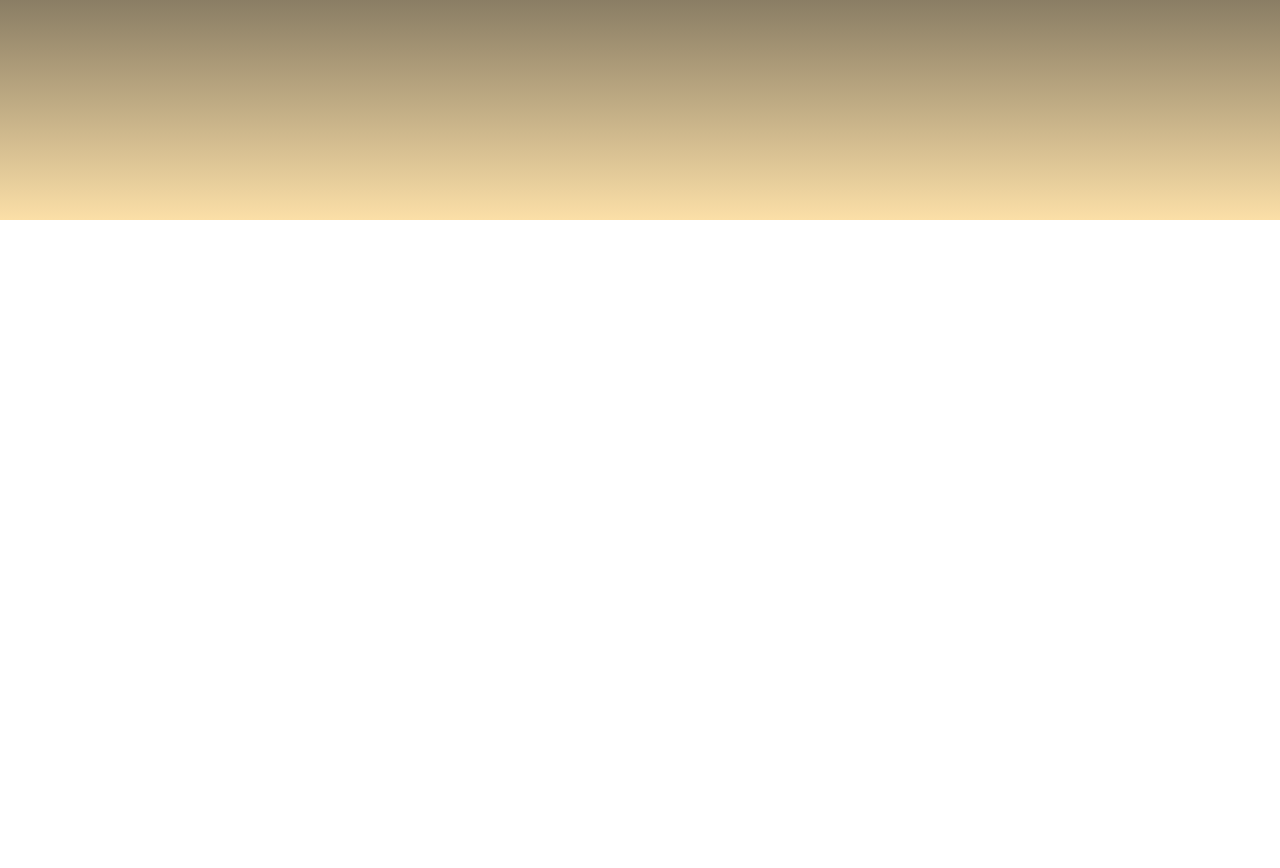
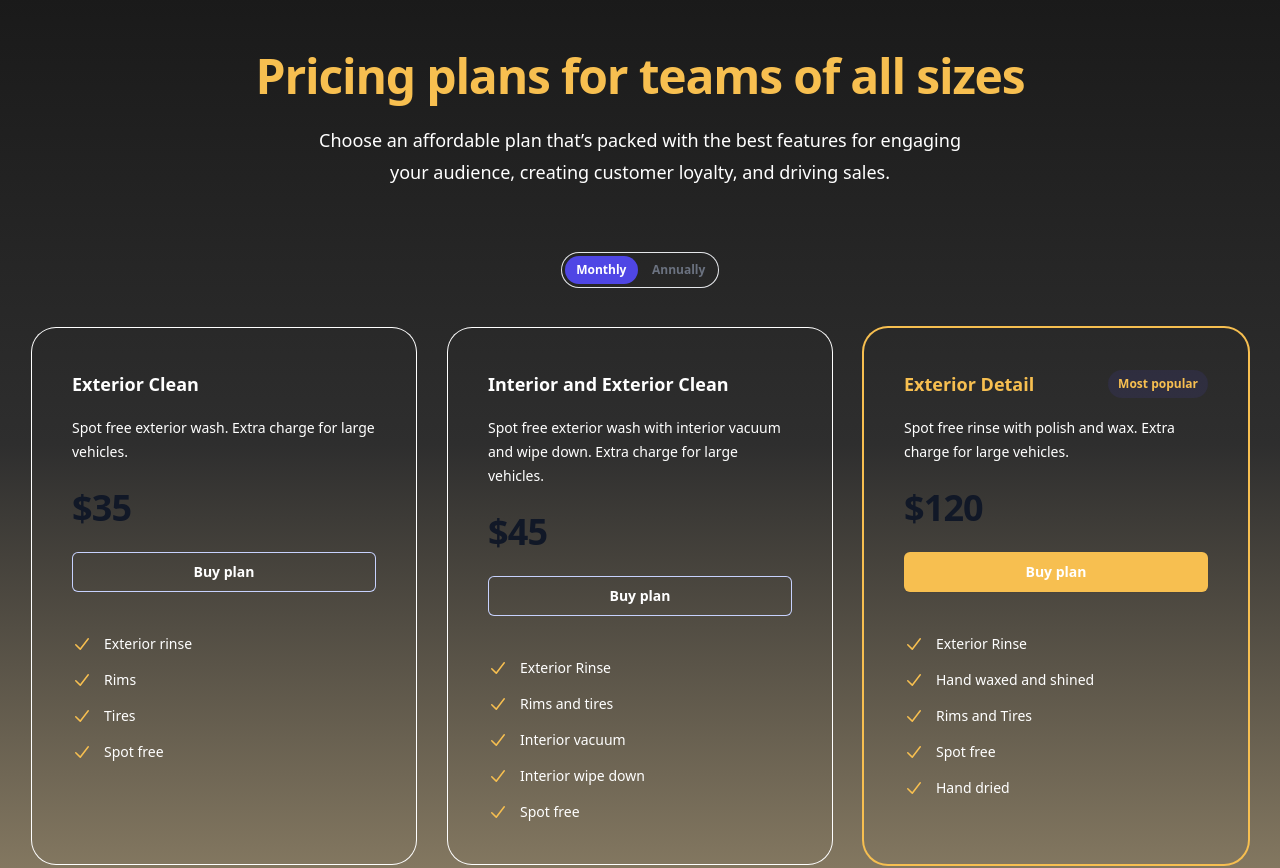
Before and after one commit to Kam-Mivehchi/oc-mobile-detail, a Next.js app: page / in a window 1280 px wide. Shown: the part 580-1448 px from the top of the page. Before the commit the page ends 800 px from the top, so only its background shows below. Built offline with nearby package versions, Linux system fonts and the light colour scheme.

Commit message:
added pricing options with descriptions

```diff
--- a/src/app/page.tsx
+++ b/src/app/page.tsx
@@ -1,9 +1,11 @@
 import Hero from '../components/hero'
+import Prices from '../components/prices'
 
 export default function Home() {
   return (
     <main className="max-w-[1280px] mx-auto">
       <Hero />
+      <Prices />
     </main>
   )
 }
--- a/src/components/hero.tsx
+++ b/src/components/hero.tsx
@@ -11,7 +11,7 @@
    return (
       <div className="  px-2 sm:px-6 lg:px-8 h-[70vh] flex flex-col items-center md:flex-row ">
          <div className="text-white flex-1 flex flex-col gap-4 text-center items-center md:text-left md:items-start">
-            <h1 className=" text-6xl md:text-8xl w-max font-bold text-accent">{content.hook}</h1>
+            <h1 className="text-6xl md:text-8xl w-max font-bold text-accent">{content.hook}</h1>
             <h2 className="md:text-5xl font-bold text-accent">{content.hook2}</h2>
             <p className="md:text-2xl leading-6">{content.details}</p>
             <button className='bg-accent px-6 py-2 text-xs font-medium  hover:text-white hover:shadow-accent/50 transition-all ease-in rounded-full  w-max shadow-xl shadow-accent/30 border-2 duration-200 '>
--- /dev/null
+++ b/src/components/prices.tsx
@@ -0,0 +1,182 @@
+"use client";
+import { useState } from 'react'
+import { RadioGroup } from '@headlessui/react'
+import { CheckIcon } from '@heroicons/react/20/solid'
+import * as React from 'react'
+
+const frequencies = [
+  { value: 'monthly', label: 'Monthly', priceSuffix: '/month' },
+  { value: 'annually', label: 'Annually', priceSuffix: '/year' },
+]
+const tiers = [
+  {
+    name: 'Exterior Clean',
+    id: 'tier-freelancer',
+    href: '#',
+    price: { monthly: '$35', annually: '$144' },
+    description: 'Spot free exterior wash. Extra charge for large vehicles.',
+    features: ['Exterior rinse', 'Rims', 'Tires', 'Spot free'],
+    mostPopular: false,
+  },
+  {
+    name: 'Interior and Exterior Clean',
+    id: 'tier-freelancer',
+    href: '#',
+    price: { monthly: '$45', annually: '$144' },
+    description: 'Spot free exterior wash with interior vacuum and wipe down. Extra charge for large vehicles.',
+    features: ['Exterior Rinse', 'Rims and tires', 'Interior vacuum', 'Interior wipe down', 'Spot free'],
+    mostPopular: false,
+  },
+  {
+    name: 'Exterior Detail',
+    id: 'tier-startup',
+    href: '#',
+    price: { monthly: '$120', annually: '$288' },
+    description: 'Spot free rinse with polish and wax. Extra charge for large vehicles.',
+    features: [
+      'Exterior Rinse',
+      'Hand waxed and shined',
+      'Rims and Tires',
+      'Spot free',
+      'Hand dried',
+    ],
+    mostPopular: true,
+  },
+  {
+    name: 'Interior Detail',
+    id: 'tier-startup',
+    href: '#',
+    price: { monthly: '$140', annually: '$288' },
+    description: 'Interior vacuum, wipe down, and shampoo. Extra charge for large vehicles.',
+    features: [
+      'Interior vacuum',
+      'Wipe down',
+      'Seat shampoo',
+      'Stain removal',
+      'Scent of your choice',
+    ],
+    mostPopular: false,
+  },
+  {
+    name: 'Interior and Exterior Detail',
+    id: 'tier-enterprise',
+    href: '#',
+    price: { monthly: '$250', annually: '$576' },
+    description: 'Spot free rinse with police and wax. Interior vacuum, wipe down, and shampoo. Extra charge for large vehicles.',
+    features: [
+      'Hand washed and waxed',
+      'Interior vacuum and wipe down',
+      'Seat shampoo',
+      'Rims and tires',
+      'Spot free rise and hand dry',
+      'Scent of your choice',
+    ],
+    mostPopular: false,
+  },
+]
+
+function classNames(...classes: string[]) {
+  return classes.filter(Boolean).join(' ');
+}
+
+export default function Pricing() {
+  const [frequency, setFrequency] = React.useState<Frequency>(frequencies[0])
+
+  type Frequency= {
+    value: string;
+    label: string;
+    priceSuffix: string;
+  }
+
+  return (
+    <div className="">
+      <div className="mx-auto max-w-7xl px-6 lg:px-8">
+        <div className="mx-auto max-w-4xl text-center">
+          <p className="mt-2 text-4xl font-bold tracking-tight text-accent sm:text-5xl">
+            Pricing plans for teams of&nbsp;all&nbsp;sizes
+          </p>
+        </div>
+        <p className="mx-auto mt-6 max-w-2xl text-center text-lg leading-8 text-white">
+          Choose an affordable plan that’s packed with the best features for engaging your audience, creating customer
+          loyalty, and driving sales.
+        </p>
+        <div className="mt-16 flex justify-center">
+          <RadioGroup
+            value={frequency}
+            onChange={setFrequency}
+            className="grid grid-cols-2 gap-x-1 rounded-full p-1 text-center text-xs font-semibold leading-5 ring-1 ring-inset ring-gray-200"
+          >
+            <RadioGroup.Label className="sr-only">Payment frequency</RadioGroup.Label>
+            {frequencies.map((option) => (
+              <RadioGroup.Option
+                key={option.value}
+                value={option}
+                className={({ checked }) =>
+                  classNames(
+                    checked ? 'bg-indigo-600 text-white' : 'text-gray-500',
+                    'cursor-pointer rounded-full px-2.5 py-1'
+                  )
+                }
+              >
+                <span>{option.label}</span>
+              </RadioGroup.Option>
+            ))}
+          </RadioGroup>
+        </div>
+        <div className="isolate mx-auto mt-10 grid max-w-md grid-cols-1 gap-8 lg:mx-0 lg:max-w-none lg:grid-cols-3">
+          {tiers.map((tier) => (
+            <div
+              key={tier.id}
+              className={classNames(
+                tier.mostPopular ? 'ring-2 ring-accent' : 'ring-1 ring-white',
+                'rounded-3xl p-8 xl:p-10'
+              )}
+            >
+              <div className="flex items-center justify-between gap-x-4">
+                <h3
+                  id={tier.id}
+                  className={classNames(
+                    tier.mostPopular ? 'text-accent' : 'text-white',
+                    'text-lg font-semibold leading-8'
+                  )}
+                >
+                  {tier.name}
+                </h3>
+                {tier.mostPopular ? (
+                  <p className="rounded-full bg-indigo-600/10 px-2.5 py-1 text-xs font-semibold leading-5 text-accent">
+                    Most popular
+                  </p>
+                ) : null}
+              </div>
+              <p className="mt-4 text-sm leading-6 text-white">{tier.description}</p>
+              <p className="mt-6 flex items-baseline gap-x-1">
+                {/* I had to add 'as keyof typeof tier.price. I am not sure why typescript needed this' */}
+                <span className="text-4xl font-bold tracking-tight text-gray-900">{tier.price[frequency.value as keyof typeof tier.price]}</span>
+              </p>
+              <a
+                href={tier.href}
+                aria-describedby={tier.id}
+                className={classNames(
+                  tier.mostPopular
+                    ? 'bg-accent text-white shadow-sm hover:bg-indigo-500'
+                    : 'text-white ring-1 ring-inset ring-indigo-200 hover:ring-indigo-300',
+                  'mt-6 block rounded-md py-2 px-3 text-center text-sm font-semibold leading-6 focus-visible:outline focus-visible:outline-2 focus-visible:outline-offset-2 focus-visible:outline-indigo-600'
+                )}
+              >
+                Buy plan
+              </a>
+              <ul role="list" className="mt-8 space-y-3 text-sm leading-6 text-gray-600 xl:mt-10">
+                {tier.features.map((feature) => (
+                  <li key={feature} className="flex gap-x-3">
+                    <CheckIcon className="h-6 w-5 flex-none text-accent" aria-hidden="true" />
+                    <span className='text-white'>{feature}</span>
+                  </li>
+                ))}
+              </ul>
+            </div>
+          ))}
+        </div>
+      </div>
+    </div>
+  )
+}
```
